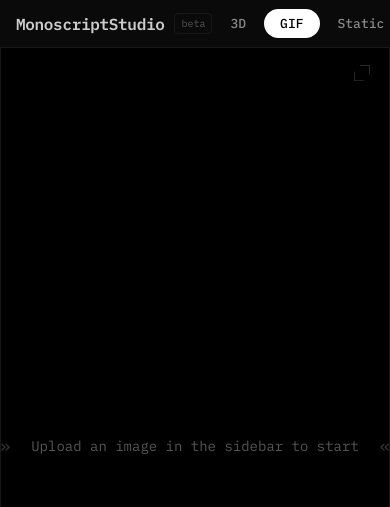
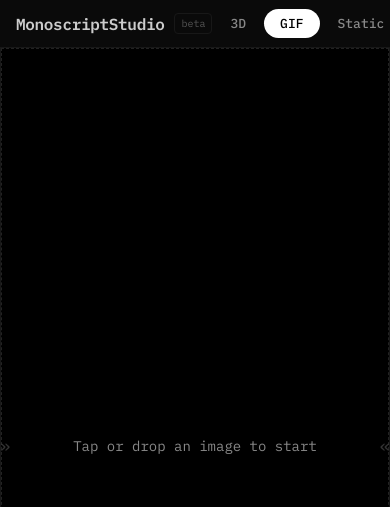
Before and after one commit to EinarAl/MonoscriptStudio, a React (Vite) app: page / in a window 390 px wide. Both pictures are taken after a click on the button "GIF". Shown: the top 507 px of the page. Built offline with nearby package versions, Linux system fonts and the light colour scheme.

Commit message:
Add Scale slider, responsive 3D viewport, preview upload target, disable scrolling

```diff
--- a/src/components/AsciiPreview.tsx
+++ b/src/components/AsciiPreview.tsx
@@ -31,7 +31,7 @@ export default function AsciiPreview({ ascii, grid, fontSize = 8, lineHeight = 1
         background: bgTransparent ? 'transparent' : bgColor,
         width: '100%', height: '100%',
         display: 'flex', justifyContent: 'center', alignItems: 'center',
-        overflow: 'auto',
+        overflow: 'hidden',
       }}>
         <canvas ref={canvasRef} width={w} height={h}
           style={{ width: '100%', height: '100%', objectFit: 'contain', imageRendering: 'pixelated' }} />
@@ -44,7 +44,7 @@ export default function AsciiPreview({ ascii, grid, fontSize = 8, lineHeight = 1
     <div style={{
       background: '#000000', width: '100%', height: '100%',
       display: 'flex', justifyContent: 'center', alignItems: 'center',
-      overflow: 'auto',
+      overflow: 'hidden',
     }}>
       <pre style={{
         margin: 0, fontSize: fontSize * outputScale, lineHeight,
--- a/src/components/FileUpload.tsx
+++ b/src/components/FileUpload.tsx
@@ -7,9 +7,10 @@ interface Props {
   hasFile?: boolean
   compact?: boolean
   label?: string
+  fill?: boolean
 }
 
-export default function FileUpload({ accept, onFile, hasFile, compact, label }: Props) {
+export default function FileUpload({ accept, onFile, hasFile, compact, label, fill }: Props) {
   const inputRef = useRef<HTMLInputElement>(null)
   const [dragOver, setDragOver] = useState(false)
 
@@ -28,6 +29,11 @@ export default function FileUpload({ accept, onFile, hasFile, compact, label }:
 
   const sharedStyle = {
     width: '100%',
+    height: fill ? '100%' : undefined,
+    display: fill ? 'flex' : undefined,
+    flexDirection: fill ? 'column' : undefined,
+    alignItems: fill ? 'center' : undefined,
+    justifyContent: fill ? 'center' : undefined,
     border: `1px dashed ${dragOver ? 'var(--color-accent)' : 'var(--color-border-visible)'}`,
     padding: compact ? '8px 12px' : '3rem 2rem',
     textAlign: 'center',
@@ -35,18 +41,8 @@ export default function FileUpload({ accept, onFile, hasFile, compact, label }:
     fontSize: compact ? 11 : 14,
   }
 
-  return (
-    <GlowButton
-      radius={0}
-      textColor="var(--color-text-secondary)"
-      lineColor="#ffffff"
-      intensity={1.5}
-      onClick={() => inputRef.current?.click()}
-      style={sharedStyle as any}
-      onDragOver={e => { e.preventDefault(); setDragOver(true) }}
-      onDragLeave={() => setDragOver(false)}
-      onDrop={onDrop}
-    >
+  const content = (
+    <>
       <input
         ref={inputRef}
         type="file"
@@ -66,6 +62,40 @@ export default function FileUpload({ accept, onFile, hasFile, compact, label }:
       ) : (
         <span>{label ?? (compact ? 'Upload image' : 'Drop file here or click to upload')}</span>
       )}
+    </>
+  )
+
+  if (fill) {
+    return (
+      <button
+        onClick={() => inputRef.current?.click()}
+        style={{
+          ...sharedStyle,
+          borderRadius: 0,
+        } as any}
+        className="file-upload-fill"
+        onDragOver={e => { e.preventDefault(); setDragOver(true) }}
+        onDragLeave={() => setDragOver(false)}
+        onDrop={onDrop}
+      >
+        {content}
+      </button>
+    )
+  }
+
+  return (
+    <GlowButton
+      radius={0}
+      textColor="var(--color-text-secondary)"
+      lineColor="#ffffff"
+      intensity={1.5}
+      onClick={() => inputRef.current?.click()}
+      style={sharedStyle as any}
+      onDragOver={e => { e.preventDefault(); setDragOver(true) }}
+      onDragLeave={() => setDragOver(false)}
+      onDrop={onDrop}
+    >
+      {content}
     </GlowButton>
   )
 }
--- a/src/components/StudioShell.tsx
+++ b/src/components/StudioShell.tsx
@@ -10,6 +10,10 @@ interface Props {
   leftSidebar: ReactNode
   rightSidebar: ReactNode
   children: ReactNode
+  leftOpen: boolean
+  rightOpen: boolean
+  onToggleLeft: () => void
+  onToggleRight: () => void
 }
 
 const LEFT_DEFAULT = 220
@@ -19,10 +23,16 @@ const ARROW_GAP = 6
 const MAXIMIZE_PATH = 'M0.5 9.7046 L0.5 21.7046 M0.5 21.7046 L12.5 21.7046 M21.5 12.7046 L21.5 0.7046 M21.4348 0.5 L9 0.5'
 const MINIMIZE_PATH = 'M0.5 0.5 L0.5 21.5 M0.5 21.5 L21.5 21.5 M21.5 21.5 L21.5 0.5 M21.5 0.5 L0.5 0.5'
 
-export default function StudioShell({ mode, onModeChange, leftSidebar, rightSidebar, children }: Props) {
-  const [leftOpen, setLeftOpen] = useState(() => window.innerWidth > 768)
-  const [rightOpen, setRightOpen] = useState(() => window.innerWidth > 768)
+export default function StudioShell({ mode, onModeChange, leftSidebar, rightSidebar, children, leftOpen, rightOpen, onToggleLeft, onToggleRight }: Props) {
   const [isFullscreen, setIsFullscreen] = useState(false)
+  const [isMobile, setIsMobile] = useState(() => window.matchMedia('(max-width: 768px)').matches)
+
+  useEffect(() => {
+    const mq = window.matchMedia('(max-width: 768px)')
+    const onChange = () => setIsMobile(mq.matches)
+    mq.addEventListener('change', onChange)
+    return () => mq.removeEventListener('change', onChange)
+  }, [])
 
   useEffect(() => {
     const onChange = () => setIsFullscreen(!!document.fullscreenElement)
@@ -42,12 +52,9 @@ export default function StudioShell({ mode, onModeChange, leftSidebar, rightSide
     }
   }, [])
 
-  const toggleLeft = useCallback(() => setLeftOpen(o => !o), [])
-  const toggleRight = useCallback(() => setRightOpen(o => !o), [])
-
   return (
     <div style={{
-      display: 'flex', flexDirection: 'column', height: '100vh',
+      display: 'flex', flexDirection: 'column', height: '100dvh',
       background: 'var(--color-void)', color: 'var(--color-text-primary)',
       fontFamily: 'var(--font-sans)', overflow: 'hidden',
     }}>
@@ -80,12 +87,12 @@ export default function StudioShell({ mode, onModeChange, leftSidebar, rightSide
             display: 'flex', flexDirection: 'column',
           }}
         >
-          <div style={{ width: LEFT_DEFAULT, height: '100%', overflow: 'hidden auto' }}>
+          <div style={{ width: LEFT_DEFAULT, height: '100%', overflow: 'hidden' }}>
             {leftSidebar}
           </div>
         </motion.aside>
 
-        <button onClick={toggleLeft}
+        <button onClick={onToggleLeft}
           style={{
             position: 'absolute', left: leftOpen ? LEFT_DEFAULT + ARROW_GAP : 0, top: '50%',
             translate: '0 -50%',
@@ -102,6 +109,7 @@ export default function StudioShell({ mode, onModeChange, leftSidebar, rightSide
           overflow: 'hidden', position: 'relative', background: '#000000',
         }}>
           {children}
+          {!isMobile && (
             <button
               onClick={toggleFullscreen}
               title={isFullscreen ? 'Exit fullscreen' : 'Fullscreen'}
@@ -124,9 +132,10 @@ export default function StudioShell({ mode, onModeChange, leftSidebar, rightSide
                 />
               </svg>
             </button>
+          )}
         </main>
 
-        <button onClick={toggleRight}
+        <button onClick={onToggleRight}
           style={{
             position: 'absolute', right: rightOpen ? RIGHT_DEFAULT + ARROW_GAP : 0, top: '50%',
             translate: '0 -50%',
@@ -148,7 +157,7 @@ export default function StudioShell({ mode, onModeChange, leftSidebar, rightSide
             display: 'flex', flexDirection: 'column',
           }}
         >
-          <div style={{ width: RIGHT_DEFAULT, height: '100%', overflow: 'hidden auto' }}>
+          <div style={{ width: RIGHT_DEFAULT, height: '100%', overflow: 'hidden' }}>
             {rightSidebar}
           </div>
         </motion.aside>
--- a/src/index.css
+++ b/src/index.css
@@ -71,6 +71,12 @@
 }
 
 * { box-sizing: border-box; }
+html, body {
+  height: 100%;
+  overflow: hidden;
+  overscroll-behavior: none;
+  touch-action: none;
+}
 body {
   margin: 0;
   padding: 0;
@@ -95,6 +101,21 @@ pre {
 button {
   font-family: inherit;
   cursor: pointer;
+}
+.file-upload-fill {
+  color: var(--color-text-secondary);
+  transition: color 0.15s ease;
+}
+.file-upload-fill:hover {
+  color: var(--color-accent);
+}
+.file-upload-fill > span {
+  display: inline-block;
+  transition: transform 0.15s ease, text-shadow 0.15s ease;
+}
+.file-upload-fill:hover > span {
+  transform: scale(1.02);
+  text-shadow: 0 0 10px rgba(255, 255, 255, 0.45);
 }
 input, select {
   font-family: inherit;
--- a/src/lib/imageToAscii.ts
+++ b/src/lib/imageToAscii.ts
@@ -95,6 +95,12 @@ export function imageToAsciiGrid(imageData: ImageData, options: AsciiOptions): A
   const { width: outW, charset, invert, heightScale, densityBias, brightness, contrast, gamma, pixelate, colorMode, fgColor, cutDarks, cutLights } = options
   const { data: srcData, width: imgW, height: imgH } = imageData
 
+  const scale = Math.max(0.1, options.contentScale || 1)
+  const regionW = imgW / scale
+  const regionH = imgH / scale
+  const offX = (imgW - regionW) / 2
+  const offY = (imgH - regionH) / 2
+
   const data = new Uint8ClampedArray(srcData)
 
   applyPixelate(data, imgW, imgH, pixelate)
@@ -122,10 +128,10 @@ export function imageToAsciiGrid(imageData: ImageData, options: AsciiOptions): A
   for (let row = 0; row < outH; row++) {
     const rowCells: AsciiCell[] = []
     for (let col = 0; col < outW; col++) {
-      const cx = (col + 0.5) / outW * imgW
-      const cy = (row + 0.5) / outH * imgH
-      const px = Math.floor(cx)
-      const py = Math.floor(cy)
+      const cx = offX + (col + 0.5) / outW * regionW
+      const cy = offY + (row + 0.5) / outH * regionH
+      const px = Math.max(0, Math.min(imgW - 1, Math.floor(cx)))
+      const py = Math.max(0, Math.min(imgH - 1, Math.floor(cy)))
       const i = (py * imgW + px) * 4
       const r = data[i], g = data[i + 1], b = data[i + 2], a = data[i + 3]
 
--- a/src/pages/GifAsciiPage.tsx
+++ b/src/pages/GifAsciiPage.tsx
@@ -1,4 +1,5 @@
 import { useCallback, useRef, useState } from 'react'
+import FileUpload from '../components/FileUpload'
 import type { AsciiOptions } from '../types'
 
 interface Props {
@@ -7,9 +8,10 @@ interface Props {
   previewUrl: string
   gifUrl: string
   gifDone: boolean
+  onFile: (file: File, dataUrl: string) => void
 }
 
-export default function GifAsciiPage({ opts, updateOpt, previewUrl, gifUrl, gifDone }: Props) {
+export default function GifAsciiPage({ opts, updateOpt, previewUrl, gifUrl, gifDone, onFile }: Props) {
   const gridRef = useRef<HTMLDivElement>(null)
   const draggingRef = useRef(false)
   const [isDragging, setIsDragging] = useState(false)
@@ -43,9 +45,12 @@ export default function GifAsciiPage({ opts, updateOpt, previewUrl, gifUrl, gifD
 
   if (!src) {
     return (
-      <div style={{ color: 'var(--color-text-tertiary)', fontSize: 14 }}>
-        Upload an image in the sidebar to start
-      </div>
+      <FileUpload
+        fill
+        accept="image/png,image/jpeg,image/svg+xml"
+        onFile={onFile}
+        label="Tap or drop an image to start"
+      />
     )
   }
 
--- a/src/pages/StaticAsciiPage.tsx
+++ b/src/pages/StaticAsciiPage.tsx
@@ -1,4 +1,5 @@
 import AsciiPreview from '../components/AsciiPreview'
+import FileUpload from '../components/FileUpload'
 import { gridToPlainText } from '../lib/imageToAscii'
 import type { AsciiOptions, AsciiGrid } from '../types'
 
@@ -6,15 +7,18 @@ interface Props {
   grid: AsciiGrid | null
   opts: AsciiOptions
   sourceImageData: ImageData | null
-  fileLoaded: boolean
+  onFile: (file: File, dataUrl: string) => void
 }
 
-export default function StaticAsciiPage({ grid, opts, sourceImageData, fileLoaded }: Props) {
-  if (!fileLoaded || !grid) {
+export default function StaticAsciiPage({ grid, opts, sourceImageData, onFile }: Props) {
+  if (!grid) {
     return (
-      <div style={{ color: 'var(--color-text-tertiary)', fontSize: 14 }}>
-        Upload an image in the sidebar to start
-      </div>
+      <FileUpload
+        fill
+        accept="image/png,image/jpeg,image/svg+xml"
+        onFile={onFile}
+        label="Tap or drop an image to start"
+      />
     )
   }
 
@@ -23,7 +27,7 @@ export default function StaticAsciiPage({ grid, opts, sourceImageData, fileLoade
   return (
     <div style={{
       width: '100%', height: '100%', display: 'flex', alignItems: 'center', justifyContent: 'center',
-      background: '#000000', overflow: 'auto',
+      background: '#000000', overflow: 'hidden',
     }}>
       <AsciiPreview
         grid={grid}
--- a/src/pages/StudioPage.tsx
+++ b/src/pages/StudioPage.tsx
@@ -32,6 +32,8 @@ function makeDefaultGeometry(): THREE.BufferGeometry {
 
 export default function StudioPage() {
   const [mode, setMode] = useState<Mode>('3d')
+  const [leftOpen, setLeftOpen] = useState(() => window.innerWidth > 768)
+  const [rightOpen, setRightOpen] = useState(() => window.innerWidth > 768)
   const [opts, setOpts] = useState<AsciiOptions>({ ...DEFAULT_ASCII_OPTIONS })
   const [geometry, setGeometry] = useState<THREE.BufferGeometry>(() => makeDefaultGeometry())
   const [animationMode, setAnimationMode] = useState<'spin' | 'tilt' | 'drag'>('tilt')
@@ -194,6 +196,7 @@ export default function StudioPage() {
           pixelGridRef.current = []
         }
       })
+      setLeftOpen(true)
       return
     }
     if (isModel) {
@@ -211,6 +214,7 @@ export default function StudioPage() {
         setPixelGrid([])
         pixelGridRef.current = []
       }).catch(() => setUploadError(`Could not load 3D file: ${file.name}`))
+      setLeftOpen(true)
       return
     }
     if (isImage) {
@@ -219,6 +223,7 @@ export default function StudioPage() {
       modelGeometryRef.current = null
       setGeometry(makeDefaultGeometry())
       rasterizeToImage(dataUrl)
+      setLeftOpen(true)
       return
     }
     setUploadError(`Unsupported file type: ${file.name}`)
@@ -441,7 +446,7 @@ export default function StudioPage() {
           </div>
         )}
       </div>
-      <div style={{ flex: 1, overflow: 'hidden auto' }}>
+      <div style={{ flex: 1, overflow: 'hidden' }}>
         <FilterList
           activeFilters={opts.activeFilters}
           filterParams={opts.filterParams}
@@ -472,6 +477,7 @@ export default function StudioPage() {
         <>
           <ControlSection label="Sampling">
             <AnimatedSlider label="Res." value={opts.width} min={10} max={160} step={1} onChange={v => updateOpt('width', v)} />
+            <AnimatedSlider label="Scale" value={opts.contentScale} min={0.5} max={4} step={0.1} onChange={v => updateOpt('contentScale', v)} format={v => v.toFixed(2)} />
             <AnimatedSlider label="Density" value={opts.densityBias} min={0.2} max={3} step={0.05} onChange={v => updateOpt('densityBias', v)} format={v => v.toFixed(2)} />
             <AnimatedSlider label="Depth" value={depthRatio} min={0.1} max={1} step={0.05} onChange={setDepthRatio} format={v => v.toFixed(2)} />
             <AnimatedSlider label="Focus" value={opts.outputScale} min={0.25} max={4} step={0.25} onChange={v => updateOpt('outputScale', v)} format={v => v.toFixed(2)} />
@@ -563,6 +569,7 @@ export default function StudioPage() {
         <>
           <ControlSection label="Sampling">
             <AnimatedSlider label="Res." value={opts.width} min={10} max={160} step={1} onChange={v => updateOpt('width', v)} />
+            <AnimatedSlider label="Scale" value={opts.contentScale} min={0.5} max={4} step={0.1} onChange={v => updateOpt('contentScale', v)} format={v => v.toFixed(2)} />
             <AnimatedSlider label="Time" value={opts.duration} min={1} max={10} step={1} onChange={v => updateOpt('duration', v)} format={v => `${v}s`} />
             <AnimatedSlider label="FPS" value={opts.fps} min={5} max={30} step={5} onChange={v => updateOpt('fps', v)} />
             <AnimatedSlider label="Focus" value={opts.outputScale} min={0.25} max={4} step={0.25} onChange={v => updateOpt('outputScale', v)} format={v => v.toFixed(2)} />
@@ -657,6 +664,7 @@ export default function StudioPage() {
         <>
           <ControlSection label="Sampling">
             <AnimatedSlider label="Res." value={opts.width} min={10} max={220} step={1} onChange={v => updateOpt('width', v)} />
+            <AnimatedSlider label="Scale" value={opts.contentScale} min={0.5} max={4} step={0.1} onChange={v => updateOpt('contentScale', v)} format={v => v.toFixed(2)} />
             <AnimatedSlider label="Pixel" value={opts.pixelate} min={0} max={10} step={1} onChange={v => updateOpt('pixelate', v)} />
             <AnimatedSlider label="Focus" value={opts.outputScale} min={0.25} max={4} step={0.25} onChange={v => updateOpt('outputScale', v)} format={v => v.toFixed(2)} />
             <CharSetPicker value={opts.charset} onChange={v => updateOpt('charset', v)} />
@@ -719,7 +727,16 @@ export default function StudioPage() {
   )
 
   return (
-    <StudioShell mode={mode} onModeChange={setMode} leftSidebar={leftSidebar} rightSidebar={rightSidebar}>
+    <StudioShell
+      mode={mode}
+      onModeChange={setMode}
+      leftSidebar={leftSidebar}
+      rightSidebar={rightSidebar}
+      leftOpen={leftOpen}
+      rightOpen={rightOpen}
+      onToggleLeft={() => setLeftOpen(o => !o)}
+      onToggleRight={() => setRightOpen(o => !o)}
+    >
       <div
         onWheel={handlePreviewWheel}
         onMouseDown={handlePreviewMouseDown}
@@ -758,6 +775,7 @@ export default function StudioPage() {
                   previewUrl={previewUrl}
                   gifUrl={gifUrl}
                   gifDone={gifDone}
+                  onFile={handleFile}
                 />
               )}
               {mode === 'static' && (
@@ -765,7 +783,7 @@ export default function StudioPage() {
                   grid={staticGrid}
                   opts={opts}
                   sourceImageData={sourceImageData}
-                  fileLoaded={fileLoaded}
+                  onFile={handleFile}
                 />
               )}
             </motion.div>
--- a/src/types.ts
+++ b/src/types.ts
@@ -16,6 +16,7 @@ export type ColorMode = 'mono' | 'multi' | 'original'
 
 export interface AsciiOptions {
   width: number
+  contentScale: number
   charset: string
   invert: boolean
   heightScale: number
@@ -59,6 +60,7 @@ export interface AsciiOptions {
 
 export const DEFAULT_ASCII_OPTIONS: AsciiOptions = {
   width: 100,
+  contentScale: 1,
   charset: DEFAULT_CHARSET,
   invert: false,
   heightScale: 0.5,
```
Also changed, not shown: src/components/ThreeDViewer.tsx (+23 -8 lines). Lines whose indentation alone changed are shown as unchanged.
